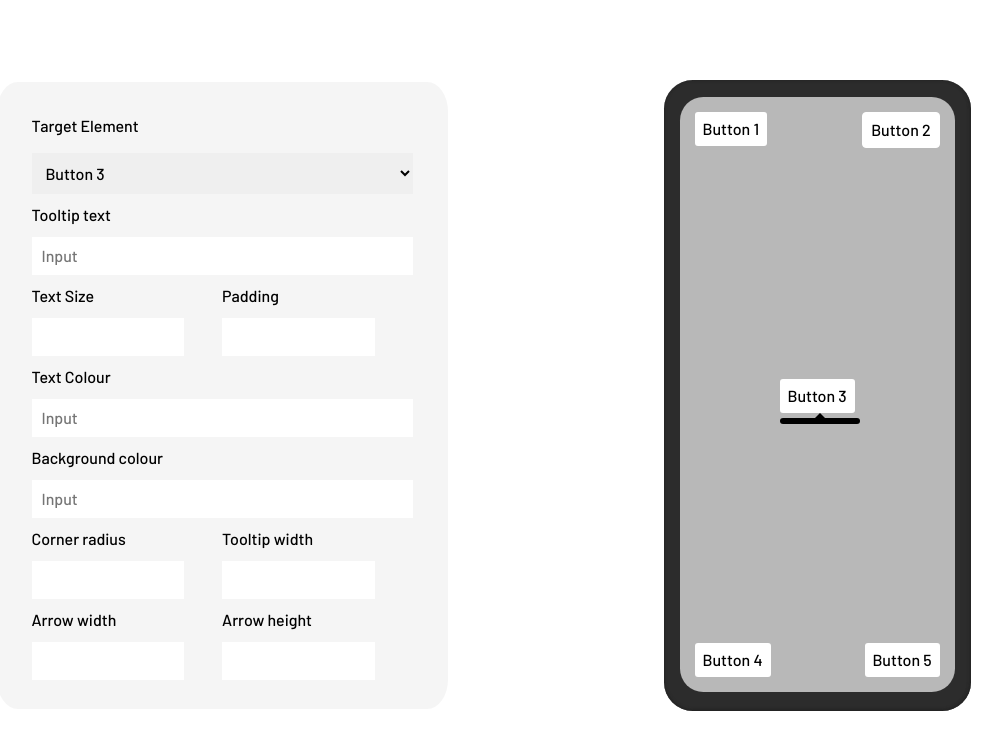
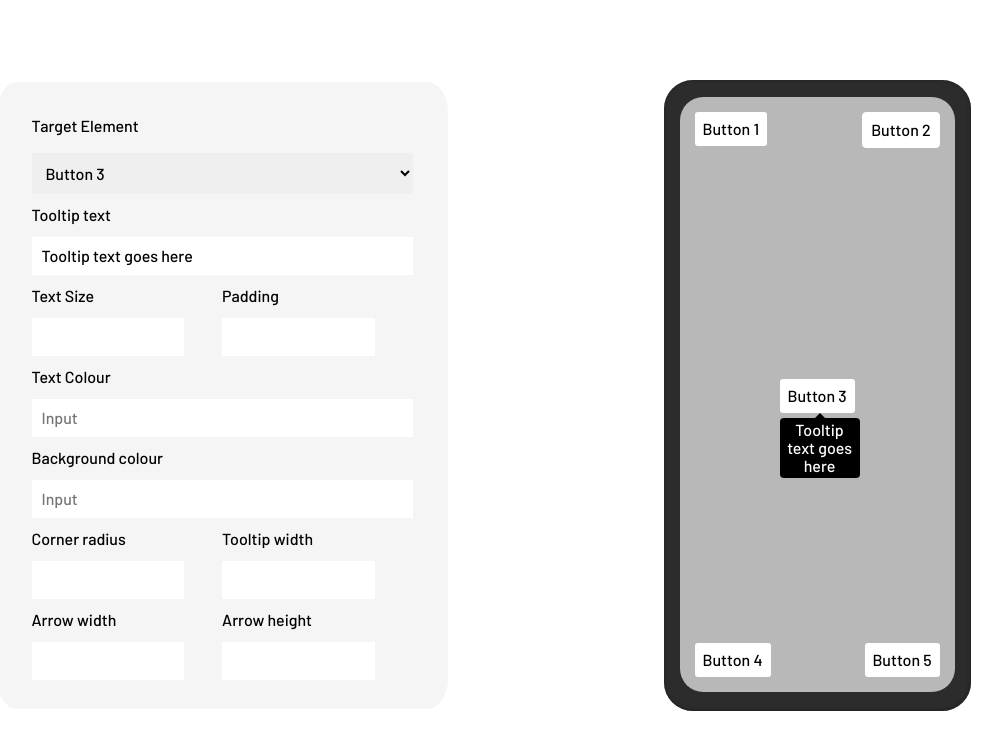
Before and after one commit to Raman-Singh-Shekhawat/Tooltip, a React (Create React App) app: page / in a window 1280 px wide. Shown: the top 750 px of the page, without its empty margins (139-1141 px from the left). Built offline with nearby package versions, Linux system fonts and the light colour scheme.

Commit message:
Tooltip fully functional

```diff
--- a/src/App.js
+++ b/src/App.js
@@ -11,11 +11,11 @@ function App() {
 
   const [selectedButton, setSelectedButton] = useState('btnCenter');
   const [styles, setStyles] = useState({
-    btnLeft: {text: '', fontSize: null, padding: null, color: '', backgroundColor: '', borderRadius: null, tooltipWidth: null},
-    btnRight: {text: '', fontSize: null, padding: null, color: '', backgroundColor: '', borderRadius: null, tooltipWidth: null},
-    btnCenter: {text: '', fontSize: null, padding: null, color: '', backgroundColor: '', borderRadius: null, tooltipWidth: null},
-    btnBtmL: {text: '', fontSize: null, padding: null, color: '', backgroundColor: '', borderRadius: null, tooltipWidth: null},
-    btnBtmR   : {text: '', fontSize: null, padding: null, color: '', backgroundColor: '', borderRadius: null, tooltipWidth: null},
+    btnLeft: {text: 'Tooltip text goes here', fontSize: null, padding: null, color: '', backgroundColor: '', borderRadius: null, tooltipWidth: null},
+    btnRight: {text: 'Tooltip text goes here', fontSize: null, padding: null, color: '', backgroundColor: '', borderRadius: null, tooltipWidth: null},
+    btnCenter: {text: 'Tooltip text goes here', fontSize: null, padding: null, color: '', backgroundColor: '', borderRadius: null, tooltipWidth: null},
+    btnBtmL: {text: 'Tooltip text goes here', fontSize: null, padding: null, color: '', backgroundColor: '', borderRadius: null, tooltipWidth: null},
+    btnBtmR   : {text: 'Tooltip text goes here', fontSize: null, padding: null, color: '', backgroundColor: '', borderRadius: null, tooltipWidth: null},
   })
 
   return(
--- a/src/components/ToolTip.jsx
+++ b/src/components/ToolTip.jsx
@@ -32,7 +32,7 @@ function ToolTip({children, selectedButton, id, styles}) {
       <div ref={tooltipRef}>{children}</div>
       <div className={`tooltip`} style={{display: (state.visible || selectedButton === id) ? 'block' : 'none'}}>
         <div className="tooltip-arrow"></div>
-        <div className="tooltip-inner" style={{fontSize: `${styles[id].fontSize? styles[id].fontSize: 16}px`, padding: `${styles[id].padding}px`, color: `${styles[id].color}`, backgroundColor: `${styles[id].backgroundColor}`, borderRadius: `${styles[id].borderRadius}px`, width: `${styles[id].tooltipWidth}px`}}>
+        <div className="tooltip-inner" style={{fontSize: `${styles[id].fontSize? styles[id].fontSize: 16}px`, padding: `${styles[id].padding? styles[id].padding: 3}px`, color: `${styles[id].color}`, backgroundColor: `${styles[id].backgroundColor}`, borderRadius: `${styles[id].borderRadius}px`, width: `${styles[id].tooltipWidth}px`}}>
           {styles[id].text}
         </div>
       </div>
```
